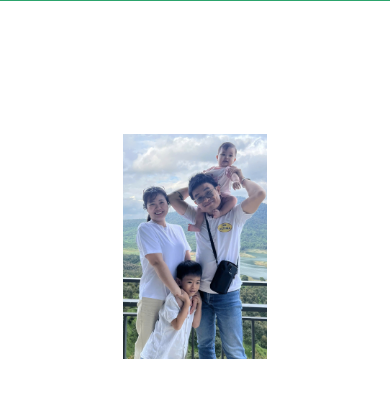
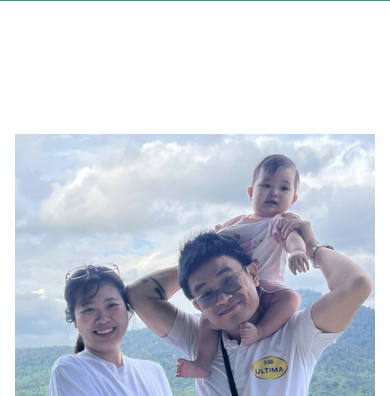
Before and after one commit to lenamphuong0501-sketch/lenamphuongcv, a plain HTML site: page index.html in a window 390 px wide. Shown: the part 66-462 px from the top of the page. Drawn offline with Linux system fonts and the light colour scheme.

```diff
--- a/assets/css/style-light.css
+++ b/assets/css/style-light.css
@@ -1217,7 +1217,7 @@
 @media (max-width: 480px) {
 	.welcome-area .about_me img.img-fluid,
 	.about_me img.img-fluid {
-		max-width: 40% !important;
+		max-width: 60% ;
 		height: auto;
 		display: block;
 		margin-left: auto;
```
